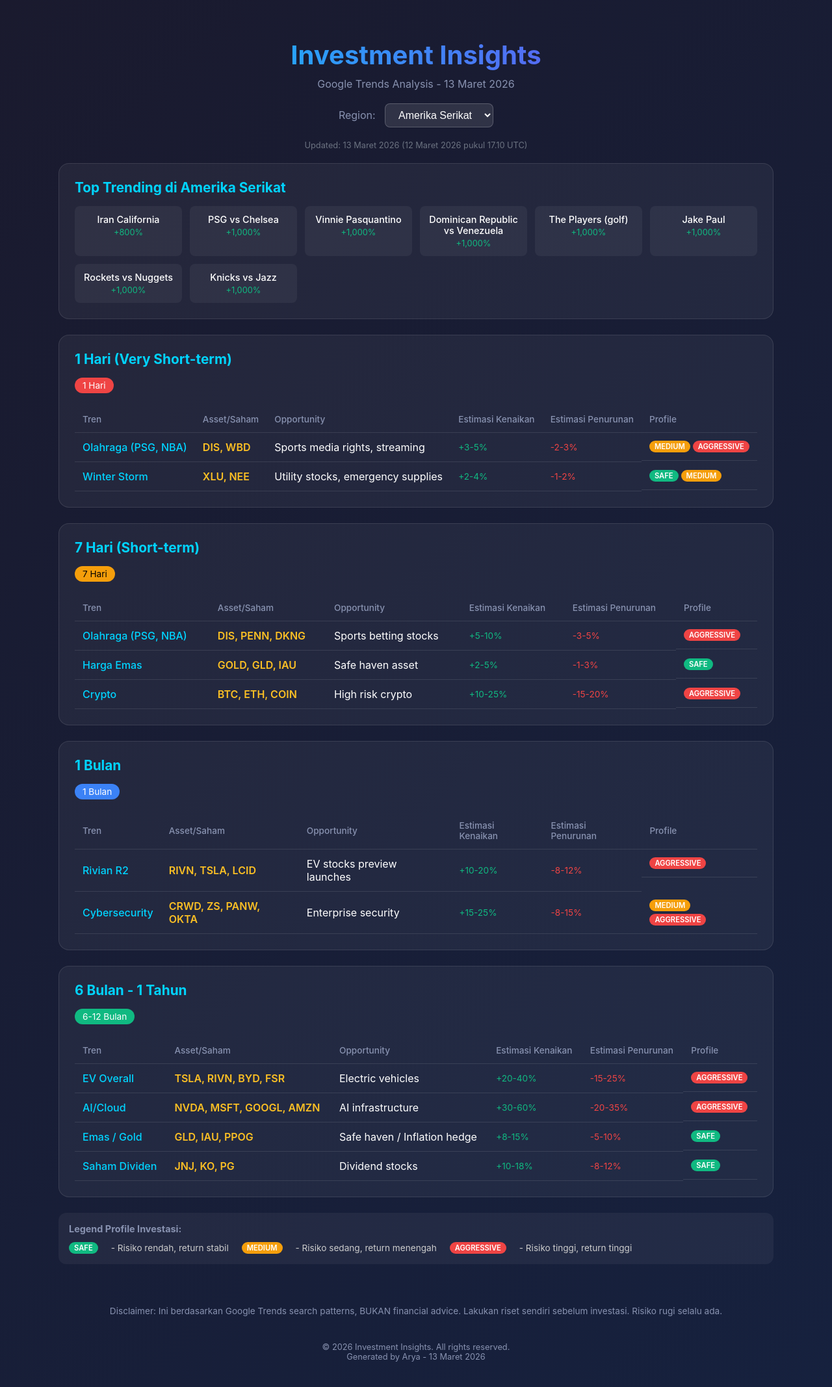
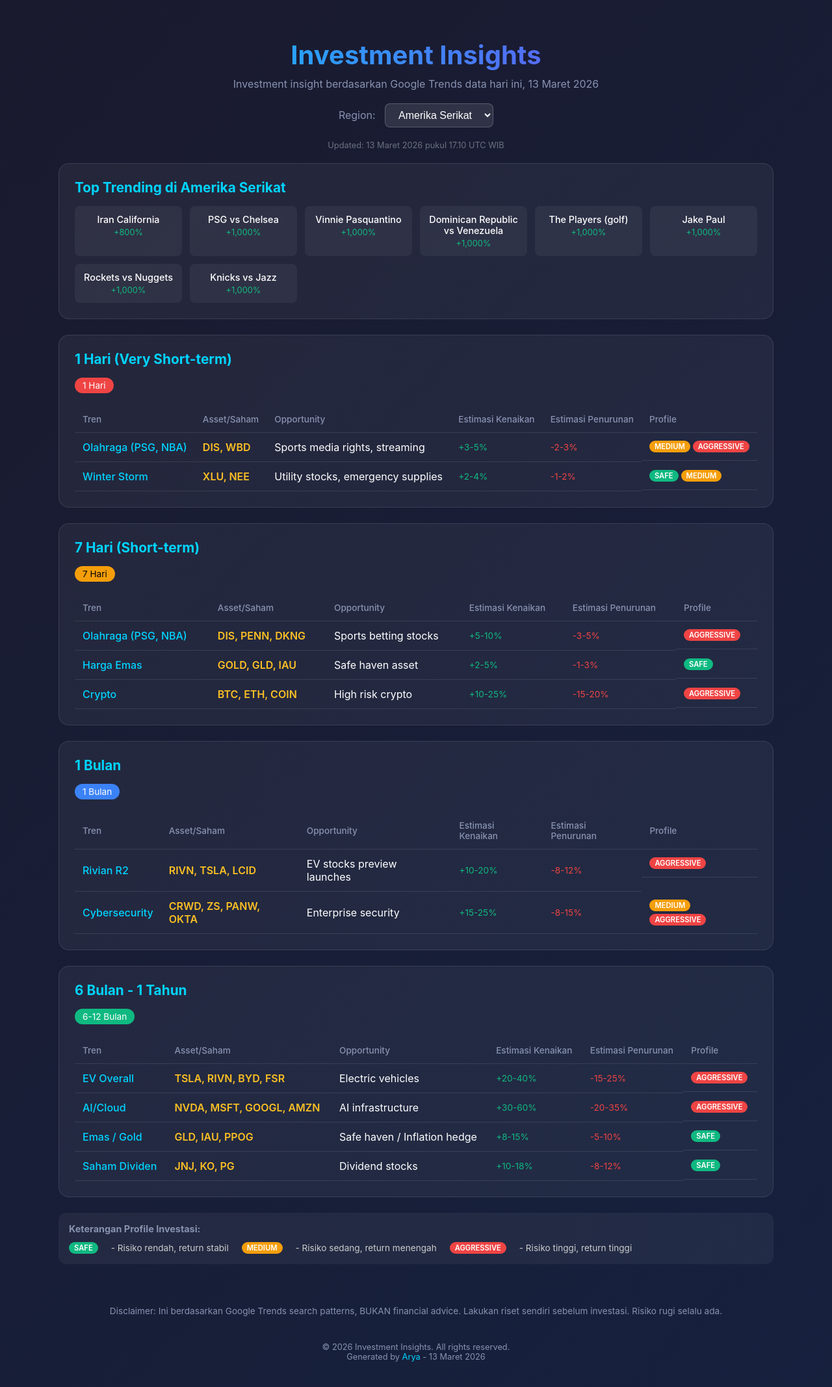
Before and after one commit to wicaksana94/investment-insights, a SvelteKit app: page / in a window 1280 px wide. Shown: the whole page at 65% size. Built offline with nearby package versions, Linux system fonts and the light colour scheme.

Commit message:
Fix: UI updates - title subtitle, updated format, tooltip, footer link

```diff
--- a/src/routes/+page.svelte
+++ b/src/routes/+page.svelte
@@ -50,6 +50,16 @@
     };
     return labels[profile] || { text: profile, color: '#6b7280' };
   }
+
+  function getTimeframeTooltip(timeframe) {
+    const labels = {
+      'veryShort': '1 hari',
+      'short': '7 hari',
+      'medium': '1 bulan',
+      'long': '6-12 bulan'
+    };
+    return labels[timeframe] || timeframe;
+  }
 </script>
 
 <svelte:head>
@@ -61,7 +71,7 @@
 <main class="container">
   <header>
     <h1>Investment Insights</h1>
-    <p>Google Trends Analysis - {lastUpdated}</p>
+    <p>Investment insight berdasarkan Google Trends data hari ini, {lastUpdated}</p>
 
     <div class="region-selector">
       <label for="region">Region:</label>
@@ -72,7 +82,7 @@
       </select>
     </div>
 
-    <div class="last-updated">Updated: {lastUpdated} ({formatTimestamp(lastUpdatedTimestamp)})</div>
+    <div class="last-updated">Updated: {lastUpdated} pukul {formatTimestamp(lastUpdatedTimestamp).split('pukul')[1].trim()} WIB</div>
   </header>
 
   <div class="card">
@@ -95,8 +105,8 @@
         <th>Tren</th>
         <th>Asset/Saham</th>
         <th>Opportunity</th>
-        <th>Estimasi Kenaikan</th>
-        <th>Estimasi Penurunan</th>
+        <th title="Ini merupakan estimasi kenaikan dalam 1 hari">Estimasi Kenaikan</th>
+        <th title="Ini merupakan estimasi penurunan dalam 1 hari">Estimasi Penurunan</th>
         <th>Profile</th>
       </tr>
       {#each filteredInsights.veryShort.items as item}
@@ -126,8 +136,8 @@
         <th>Tren</th>
         <th>Asset/Saham</th>
         <th>Opportunity</th>
-        <th>Estimasi Kenaikan</th>
-        <th>Estimasi Penurunan</th>
+        <th title="Ini merupakan estimasi kenaikan dalam 7 hari">Estimasi Kenaikan</th>
+        <th title="Ini merupakan estimasi penurunan dalam 7 hari">Estimasi Penurunan</th>
         <th>Profile</th>
       </tr>
       {#each filteredInsights.short.items as item}
@@ -157,8 +167,8 @@
         <th>Tren</th>
         <th>Asset/Saham</th>
         <th>Opportunity</th>
-        <th>Estimasi Kenaikan</th>
-        <th>Estimasi Penurunan</th>
+        <th title="Ini merupakan estimasi kenaikan dalam 1 bulan">Estimasi Kenaikan</th>
+        <th title="Ini merupakan estimasi penurunan dalam 1 bulan">Estimasi Penurunan</th>
         <th>Profile</th>
       </tr>
       {#each filteredInsights.medium.items as item}
@@ -188,8 +198,8 @@
         <th>Tren</th>
         <th>Asset/Saham</th>
         <th>Opportunity</th>
-        <th>Estimasi Kenaikan</th>
-        <th>Estimasi Penurunan</th>
+        <th title="Ini merupakan estimasi kenaikan dalam 6-12 bulan">Estimasi Kenaikan</th>
+        <th title="Ini merupakan estimasi penurunan dalam 6-12 bulan">Estimasi Penurunan</th>
         <th>Profile</th>
       </tr>
       {#each filteredInsights.long.items as item}
@@ -212,7 +222,7 @@
   </div>
 
   <div class="profile-legend">
-    <h3>Legend Profile Investasi:</h3>
+    <h3>Keterangan Profile Investasi:</h3>
     <div class="legend-items">
       <span class="profile-badge" style="background-color: #10b981">Safe</span> - Risiko rendah, return stabil
       <span class="profile-badge" style="background-color: #f59e0b">Medium</span> - Risiko sedang, return menengah
@@ -231,7 +241,7 @@
 
   <footer>
     <p>&copy; 2026 Investment Insights. All rights reserved.</p>
-    <p>Generated by Arya - {lastUpdated}</p>
+    <p>Generated by <a href="https://github.com/wicaksana94" target="_blank" rel="noopener noreferrer">Arya</a> - {lastUpdated}</p>
   </footer>
 </main>
 
@@ -437,6 +447,15 @@
     font-size: 0.8rem;
   }
 
+  footer a {
+    color: #00d4ff;
+    text-decoration: none;
+  }
+
+  footer a:hover {
+    text-decoration: underline;
+  }
+
   .last-updated {
     text-align: center;
     color: #6b7280;
```
